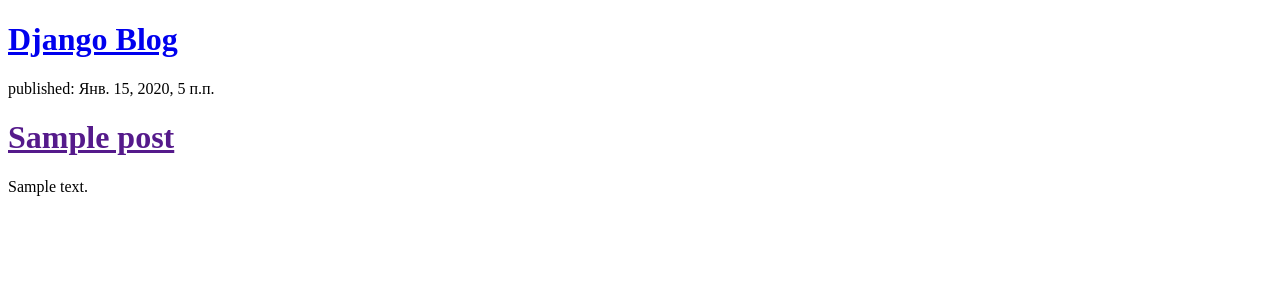
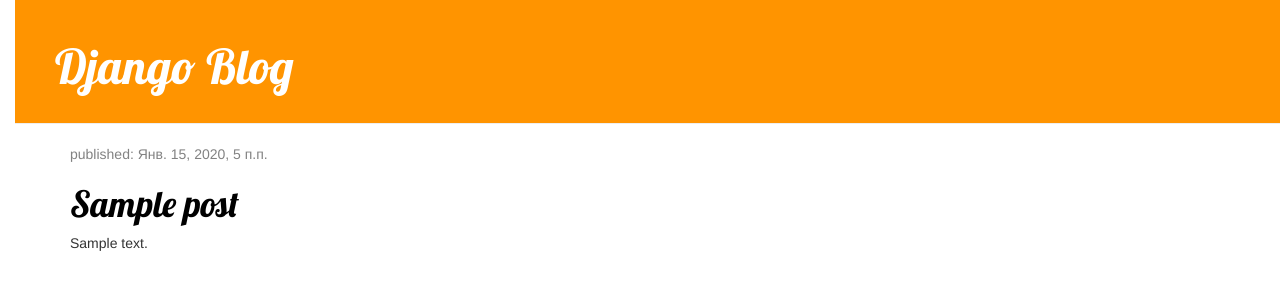
Before and after one commit to AndreevAE/django-first-blog, a Django app: template blog/templates/blog/post_list.html in a window 1280 px wide. Shown: the top 300 px of the page. Run offline with Django 3.2, Linux system fonts and the light colour scheme; the template is opened without the code that fills it: values that come from a table or form of the project are taken from there, others are empty; tables that the repository leaves empty hold one stand-in row (values such as "Sample post"); some libraries are stand-ins or nearby versions.

Commit message:
add css styles and classes in template

```diff
--- /dev/null
+++ b/blog/static/css/blog.css
@@ -0,0 +1,55 @@
+h1 a {
+    color: #FCA205;
+    font-family: 'Lobster';
+}
+
+body {
+    padding-left: 15px;
+}
+
+.page-header {
+    background-color: #ff9400;
+    margin-top: 0;
+    padding: 20px 20px 20px 40px;
+}
+
+.page-header h1, .page-header h1 a, .page-header h1 a:visited, .page-header h1 a:active {
+    color: #ffffff;
+    font-size: 36pt;
+    text-decoration: none;
+}
+
+.content {
+    margin-left: 40px
+}
+
+h1, h2, h3, h4 {
+    font-family: 'Lobster', cursive;
+}
+
+.date {
+    color: #828282;
+}
+
+.save {
+    float: right
+}
+
+.post-form textarea, .post-form input {
+    width: 100%
+}
+
+.top-menu, .top-menu:hover, .top-menu:visited {
+    color: #ffffff;
+    float: right;
+    font-size: 26pt;
+    margin-right: 20px;
+}
+
+.post {
+    margin-botton: 70px;
+}
+
+.post h1 a, .post h1 a:visited {
+    color: #000000;
+}
--- a/blog/templates/blog/post_list.html
+++ b/blog/templates/blog/post_list.html
@@ -1,20 +1,33 @@
 <!DOCTYPE html>
+{% load staticfiles %}
 <html lang="en">
 <head>
     <meta charset="UTF-8">
+    <link rel="stylesheet" href="//maxcdn.bootstrapcdn.com/bootstrap/3.2.0/css/bootstrap.min.css">
+    <link rel="stylesheet" href="//maxcdn.bootstrapcdn.com/bootstrap/3.2.0/css/bootstrap-theme.min.css">
+    <link href="https://fonts.googleapis.com/css?family=Lobster&subset=latin,cyrillic" rel="stylesheet" type="text/css">
+    <link rel="stylesheet" href="{% static 'css/blog.css' %}">
     <title>Django Blog</title>
 </head>
 <body>
-        <div>
+        <div class="page-header">
             <h1><a href="/">Django Blog</a></h1>
         </div>
 
-        {% for post in posts %}
-            <div>
-                <p>published: {{ post.published_date }}</p>
-                <h1><a href="">{{ post.title }}</a></h1>
-                <p>{{ post.text|linebreaksbr }}</p>
+        <div class="content container">
+            <div class="row">
+                <div class="col-md-8">
+                    {% for post in posts %}
+                    <div class="post">
+                        <div class="date">
+                            <p>published: {{ post.published_date }}</p>
+                        </div>
+                        <h1><a href="">{{ post.title }}</a></h1>
+                        <p>{{ post.text|linebreaksbr }}</p>
+                    </div>
+                    {% endfor %}
+                </div>
             </div>
-        {% endfor %}
+        </div>
 </body>
 </html>
```
